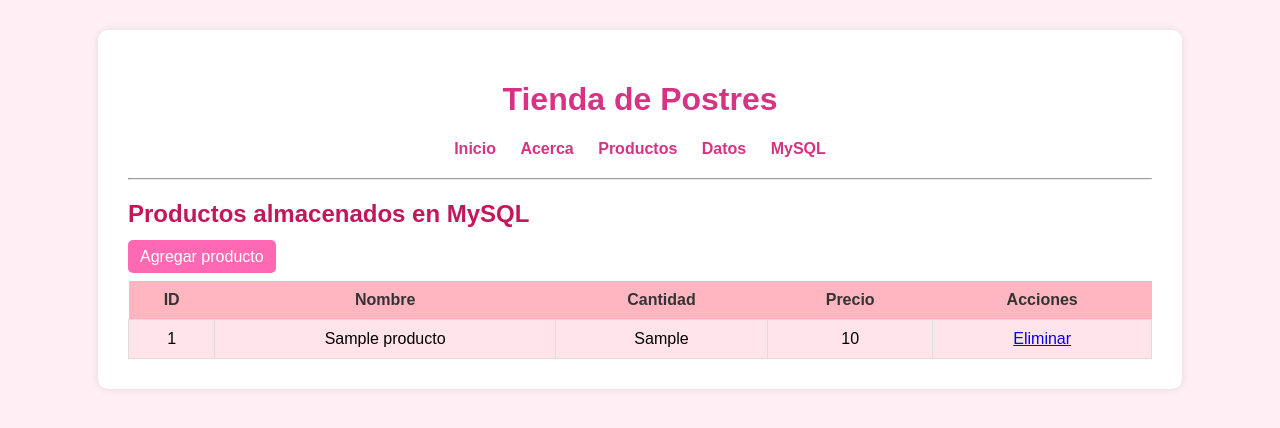
After one commit to Narcisa12-a/Desarrollo-app-web-Proyecto-2526, a Flask app: page /mysql_productos in a window 1280 px wide. The commit adds this page. Shown: the top 428 px of the page. Run offline with Flask 3, Linux system fonts and the light colour scheme; tables that the repository leaves empty or names only in its code hold one stand-in row (values such as "Sample post").

Commit message:
Semana 13

```diff
--- a/Proyecto_postres/app.py
+++ b/Proyecto_postres/app.py
@@ -1,17 +1,17 @@
 from flask import Flask, render_template, request, redirect
 from flask_sqlalchemy import SQLAlchemy
+from conexion.conexion import conectar
 import json
 import csv
 
 app = Flask(__name__)
 
-# configuración base de datos
+#CONFIGURACIÓN SQLITE
 app.config['SQLALCHEMY_DATABASE_URI'] = 'sqlite:///inventario.db'
 app.config['SQLALCHEMY_TRACK_MODIFICATIONS'] = False
-
 db = SQLAlchemy(app)
 
-# MODELO PRODUCTO
+#MODELO PRODUCTO (SQLite)
 class Producto(db.Model):
     id = db.Column(db.Integer, primary_key=True)
     nombre = db.Column(db.String(100))
@@ -21,23 +21,23 @@ class Producto(db.Model):
 with app.app_context():
     db.create_all()
 
-# PAGINA PRINCIPAL
+#PAGINA PRINCIPAL
 @app.route("/")
 def inicio():
     return render_template("index.html")
 
-# PAGINA ACERCA DE
+#PAGINA ACERCA DE
 @app.route("/about")
 def about():
     return render_template("about.html")
 
-# MOSTRAR PRODUCTOS
+#MOSTRAR PRODUCTOS SQLITE
 @app.route("/productos")
 def productos():
     productos = Producto.query.all()
     return render_template("productos.html", productos=productos)
 
-# AGREGAR PRODUCTO
+#AGREGAR PRODUCTO SQLITE
 @app.route("/agregar", methods=["GET","POST"])
 def agregar():
     if request.method == "POST":
@@ -53,27 +53,30 @@ def agregar():
         )
         db.session.add(producto)
         db.session.commit()
-        # guardar en TXT
-        with open("inventario/data/datos.txt", "a") as archivo:
+
+        #GUARDAR EN TXT
+        with open("inventario/data/datos.txt","a") as archivo:
             archivo.write(f"{id},{nombre},{cantidad},{precio}\n")
-        # guardar en JSON
+
+        #GUARDAR EN JSON
         datos_json = {
             "id": id,
             "nombre": nombre,
             "cantidad": cantidad,
             "precio": precio
         }
-        with open("inventario/data/datos.json", "a") as archivo:
-            json.dump(datos_json, archivo)
+        with open("inventario/data/datos.json","a") as archivo:
+            json.dump(datos_json,archivo)
             archivo.write("\n")
-        # guardar en CSV
-        with open("inventario/data/datos.csv", "a", newline="") as archivo:
+
+        #GUARDAR EN CSV
+        with open("inventario/data/datos.csv","a",newline="") as archivo:
             writer = csv.writer(archivo)
-            writer.writerow([id, nombre, cantidad, precio])
+            writer.writerow([id,nombre,cantidad,precio])
         return redirect("/productos")
     return render_template("producto_form.html")
 
-# MOSTRAR ARCHIVOS
+#MOSTRAR DATOS ARCHIVOS
 @app.route("/datos")
 def datos():
     txt = open("inventario/data/datos.txt").read()
@@ -88,5 +91,42 @@ def datos():
         csv_data=csv_data
     )
 
+#MYSQL - MOSTRAR PRODUCTOS
+
+@app.route("/mysql_productos")
+def mysql_productos():
+    conexion = conectar()
+    cursor = conexion.cursor()
+    cursor.execute("SELECT * FROM productos")
+    productos = cursor.fetchall()
+    return render_template("mysql_productos.html", productos=productos)
+
+#MYSQL - AGREGAR PRODUCTO
+@app.route("/mysql_agregar", methods=["GET","POST"])
+def mysql_agregar():
+    if request.method == "POST":
+        id = request.form["id"]
+        nombre = request.form["nombre"]
+        cantidad = request.form["cantidad"]
+        precio = request.form["precio"]
+        conexion = conectar()
+        cursor = conexion.cursor()
+        sql = "INSERT INTO productos VALUES(%s,%s,%s,%s)"
+        valores = (id,nombre,cantidad,precio)
+        cursor.execute(sql,valores)
+        conexion.commit()
+        return redirect("/mysql_productos")
+    return render_template("producto_form.html")
+
+#MYSQL - ELIMINAR PRODUCTO
+@app.route("/mysql_eliminar/<id>")
+def mysql_eliminar(id):
+    conexion = conectar()
+    cursor = conexion.cursor()
+    cursor.execute("DELETE FROM productos WHERE id=%s",(id,))
+    conexion.commit()
+    return redirect("/mysql_productos")
+
+#EJECUTAR APLICACIÓN
 if __name__ == "__main__":
     app.run(debug=True)
--- /dev/null
+++ b/Proyecto_postres/conexion/conexion.py
@@ -0,0 +1,12 @@
+import mysql.connector
+
+def conectar():
+
+    conexion = mysql.connector.connect(
+        host="localhost",
+        user="root",
+        password="",
+        database="tienda_postres"
+    )
+
+    return conexion
--- a/Proyecto_postres/static/styles.css
+++ b/Proyecto_postres/static/styles.css
@@ -1,21 +1,95 @@
 body{
-    font-family: Arial;
-    background:#f8f8f8;
-    padding:40px;
+font-family: Arial, sans-serif;
+background:#fff0f5;
+margin:0;
+padding:0;
+}
+
+.container{
+width:80%;
+margin:auto;
+padding:30px;
+background:white;
+box-shadow:0 0 10px rgba(0,0,0,0.1);
+margin-top:30px;
+border-radius:10px;
+}
+
+h1{
+color:#d63384;
+text-align:center;
+}
+
+h2{
+color:#c2185b;
+}
+
+nav{
+text-align:center;
+margin-bottom:20px;
+}
+
+nav a{
+margin:0 10px;
+text-decoration:none;
+font-weight:bold;
+color:#d63384;
+}
+
+nav a:hover{
+color:#ff69b4;
 }
 
 table{
-    border-collapse:collapse;
-    width:60%;
+border-collapse:collapse;
+width:100%;
+background:white;
+margin-top:15px;
 }
 
-th,td{
-    border:1px solid #ccc;
-    padding:8px;
+th{
+background:#ffb6c1;
+color:#333;
+padding:10px;
 }
 
-nav a{
-    margin-right:10px;
-    text-decoration:none;
-    font-weight:bold;
+td{
+border:1px solid #ddd;
+padding:10px;
+text-align:center;
 }
+
+tr:nth-child(even){
+background:#ffe4ec;
+}
+
+button{
+background:#ff69b4;
+color:white;
+border:none;
+padding:10px 15px;
+border-radius:5px;
+cursor:pointer;
+}
+
+button:hover{
+background:#d63384;
+}
+
+.btn{
+background:#ff69b4;
+color:white;
+padding:8px 12px;
+border-radius:5px;
+text-decoration:none;
+}
+
+.btn:hover{
+background:#d63384;
+}
+
+.eliminar{
+color:red;
+text-decoration:none;
+font-weight:bold;
+}
--- a/Proyecto_postres/templates/base.html
+++ b/Proyecto_postres/templates/base.html
@@ -9,14 +9,17 @@
 
 <body>
 
+<div class="container">
+
 <h1>Tienda de Postres</h1>
 
 <nav>
 
-<a href="/">Inicio</a> |
-<a href="/about">Acerca</a> |
-<a href="/productos">Productos</a> |
+<a href="/">Inicio</a>
+<a href="/about">Acerca</a>
+<a href="/productos">Productos</a>
 <a href="/datos">Datos</a>
+<a href="/mysql_Productos">MySQL</a>
 
 </nav>
 
@@ -26,5 +29,8 @@
 
 {% endblock %}
 
+</div>
+
 </body>
+
 </html>
--- /dev/null
+++ b/Proyecto_postres/templates/mysql_productos.html
@@ -0,0 +1,38 @@
+{% extends "base.html" %}
+
+{% block content %}
+
+<h2>Productos almacenados en MySQL</h2>
+
+<a class="btn" href="/mysql_agregar">Agregar producto</a>
+
+<table>
+
+<tr>
+<th>ID</th>
+<th>Nombre</th>
+<th>Cantidad</th>
+<th>Precio</th>
+<th>Acciones</th>
+</tr>
+
+{% for p in productos %}
+
+<tr>
+
+<td>{{p[0]}}</td>
+<td>{{p[1]}}</td>
+<td>{{p[2]}}</td>
+<td>{{p[3]}}</td>
+
+<td>
+<a href="/mysql_eliminar/{{p[0]}}">Eliminar</a>
+</td>
+
+</tr>
+
+{% endfor %}
+
+</table>
+
+{% endblock %}
--- a/requirements.txt
+++ b/requirements.txt
@@ -1,2 +1,3 @@
 Flask
 flask_sqlalchemy
+mysql-connector-python
```
